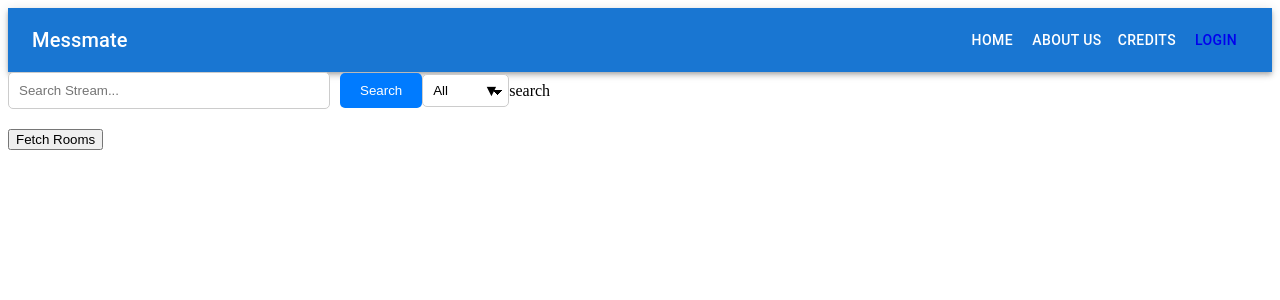
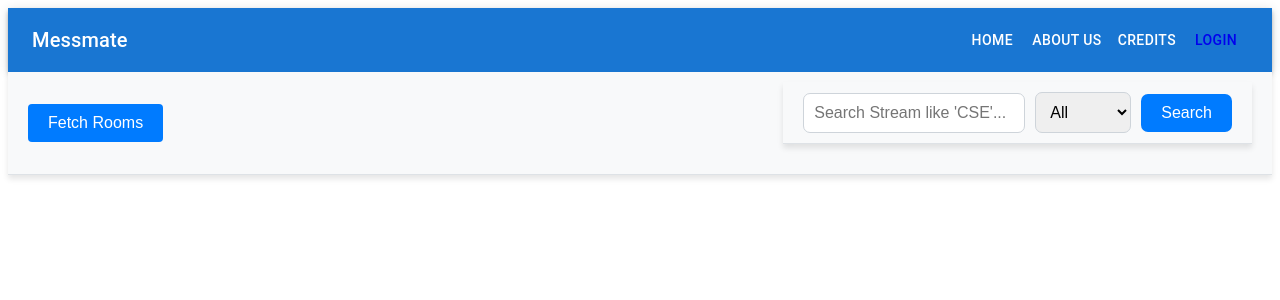
Before and after one commit to rishikrc3/roomateFinder, a React (Create React App) app in the folder client/: page /rooms in a window 1280 px wide. Shown: the top 300 px of the page. Built offline with nearby package versions, Linux system fonts and the light colour scheme.

Commit message:
Room Card Update

```diff
--- a/client/src/pages/Pages.css
+++ b/client/src/pages/Pages.css
@@ -1,76 +1,44 @@
+/* Rooms.css */
 
-/* Pages.css */
-
-.search {
+.top-bar {
   display: flex;
+  justify-content: space-between;
   align-items: center;
-  margin-bottom: 20px;
+  padding: 10px 20px;
+  background-color: #f8f9fa;
+  border-bottom: 1px solid #dee2e6;
+  box-shadow: 0 4px 6px rgba(0, 0, 0, 0.1);
 }
 
-input[type="text"] {
-  padding: 10px;
-  border: 1px solid #ccc;
-  border-radius: 5px;
-  margin-right: 10px;
-  width: 300px; /* Adjust width as needed */
+.fetch-button {
+  padding: 10px 20px;
+  font-size: 16px;
+  color: #fff;
+  background-color: #007bff;
+  border: none;
+  border-radius: 4px;
+  cursor: pointer;
+  transition: background-color 0.3s ease;
 }
 
-.search-btn {
-  padding: 10px 20px;
-  background-color: #007bff;
-  color: #fff;
-  border: none;
-  border-radius: 5px;
-  cursor: pointer;
-}
-
-.search-btn:hover {
+.fetch-button:hover {
   background-color: #0056b3;
 }
 
-.select-wrapper {
-  position: relative;
+.search-bar {
+  flex-grow: 1;
+  max-width: 400px;
+  margin-left: 20px;
 }
 
-.select-wrapper:after {
-  content: '\25BC'; /* Downward arrow */
-  position: absolute;
-  top: 50%;
-  right: 10px;
-  transform: translateY(-50%);
-  pointer-events: none;
+.search-page .container {
+  padding: 20px;
 }
-
-.gender-select {
-  padding: 8px 30px 8px 10px; /* Adjust padding to accommodate arrow */
-  border: 1px solid #ccc;
-  border-radius: 5px;
-  appearance: none;
-  -webkit-appearance: none;
-  background-color: #fff;
-  background-image: linear-gradient(45deg, transparent 50%, #000 50%),
-                    linear-gradient(135deg, #000 50%, transparent 50%);
-  background-position: calc(100% - 10px) calc(1em + 2px), calc(100% - 5px) calc(1em + 2px);
-  background-size: 5px 5px, 5px 5px;
-  background-repeat: no-repeat;
-  cursor: pointer;
-}
-
-/* Optional: Add styles for the container that holds both input and select */
-.container {
-  display: flex;
-  flex-direction: column;
-  align-items: center;
-}
-
 
 .results {
   display: flex;
-  grid-template-columns: repeat(auto-fit, minmax(300px, 1fr));
-  grid-gap: 20px;
+  flex-wrap: wrap;
+  gap: 20px;
 }
 
-.container {
-  max-width: 1200px;
-  margin: 0 auto;
-}
+/* Add any additional styles for RoomCard and other components as needed */
--- a/client/src/pages/RoomCard.css
+++ /dev/null
@@ -1,46 +0,0 @@
-/*Room */
-.room-card {
-    border: 1px solid #ccc;
-    border-radius: 8px;
-    padding: 20px;
-    margin-bottom: 20px;
-    box-shadow: 0px 4px 8px rgba(0, 0, 0, 0.1);
-  }
-
-  .room-card h1 {
-    margin: 5px 0;
-  }
-  .results{
-    display: flex;
-    flex-wrap: wrap;
-  }
-
-  /* RoomCard.css */
-
-.room-card {
-    background-color: #ffffff;
-    border: 1px solid #dddddd;
-    border-radius: 8px;
-    padding: 20px;
-    margin-bottom: 20px;
-    box-shadow: 0 4px 6px rgba(0, 0, 0, 0.1);
-    transition: transform 0.3s ease;
-  }
-
-  .room-card:hover {
-    transform: translateY(-5px);
-    box-shadow: 0 8px 12px rgba(0, 0, 0, 0.2);
-  }
-
-  .room-card h1 {
-    font-size: 18px;
-    margin: 10px 0;
-  }
-
-  .room-card h1:first-child {
-    margin-top: 0;
-  }
-
-  .room-card h1:last-child {
-    margin-bottom: 0;
-  }
--- a/client/src/pages/RoomCard.jsx
+++ /dev/null
@@ -1,17 +0,0 @@
-import React from "react";
-import "./Pages.css";
-import './RoomCard.css'
-
-const RoomCard = ({ fullName, messName, location, rent, lookingFor }) => {
-  return (
-    <div className="room-card">
-      <h1>Full name: {fullName}</h1>
-      <h1>Mess name: {messName}</h1>
-      <h1>Location: {location}</h1>
-      <h1>Rent: {rent}</h1>
-      <h1>Looking for: {lookingFor}</h1>
-    </div>
-  );
-};
-
-export default RoomCard;
--- a/client/src/pages/Rooms.jsx
+++ b/client/src/pages/Rooms.jsx
@@ -1,9 +1,9 @@
-
 import React, { useEffect, useState } from "react";
-import RoomCard from "./RoomCard";
+import RoomCard from "./components/RoomCard";
 import Search from "./Search";
 import "./Pages.css";
-import './RoomCard.css';
+import './components/RoomCard.css';
+//import './Rooms.css';
 
 const Rooms = () => {
   const [rooms, setRooms] = useState([]);
@@ -28,8 +28,10 @@ const Rooms = () => {
 
   return (
     <>
-      <Search />
-      <button onClick={handleButtonClick}>Fetch Rooms</button>
+      <div className="top-bar">
+        <button className="fetch-button" onClick={handleButtonClick}>Fetch Rooms</button>
+        <Search className="search-bar" />
+      </div>
       <section className="search-page">
         <div className="container">
           <div className="results">
--- a/client/src/pages/Search.jsx
+++ b/client/src/pages/Search.jsx
@@ -1,17 +1,15 @@
-import React, {useState} from 'react';
-import './search.css';
-import './Pages.css';
-
+import React, { useState } from "react";
+import "./search.css";
+import "./Pages.css";
 
 const Search = () => {
-
   const [searchTerm, setSearchTerm] = useState("");
+  const [selectedGender, setSelectedGender] = useState("");
 
   const handleSearch = () => {
     // Implement search functionality here
+    console.log("Search Term:", searchTerm, "Selected Gender:", selectedGender);
   };
-
-      const [selectedGender, setSelectedGender] = useState("");
 
   const handleGenderChange = (event) => {
     const value = event.target.value;
@@ -19,17 +17,15 @@ const Search = () => {
   };
 
   return (
+    <div className="search-bar-container">
       <div className="search">
         <input
           type="text"
-          placeholder="Search Stream..."
+          placeholder="Search Stream like 'CSE'..."
           value={searchTerm}
           onChange={(e) => setSearchTerm(e.target.value)}
+          className="search-input"
         />
-        <button className="search-btn" onClick={handleSearch}>
-          Search
-        </button>
-
         <div className="select-wrapper">
           <select
             className="gender-select"
@@ -41,9 +37,12 @@ const Search = () => {
             <option value="female">Female</option>
           </select>
         </div>
-            search
+        <button className="search-btn" onClick={handleSearch}>
+          Search
+        </button>
       </div>
-  )
-}
+    </div>
+  );
+};
 
-export default Search
+export default Search;
--- /dev/null
+++ b/client/src/pages/components/RoomCard.css
@@ -0,0 +1,36 @@
+/* RoomCard.css */
+
+.room-card {
+  background-color: #ffffff;
+  border: 1px solid #e0e0e0;
+  border-radius: 8px;
+  box-shadow: 0 4px 8px rgba(0, 0, 0, 0.1);
+  padding: 20px;
+  margin: 10px;
+  width: 100%;
+  max-width: 250px;
+  transition: transform 0.3s ease;
+}
+
+.room-card:hover {
+  transform: translateY(-10px);
+}
+
+.room-card-title {
+  font-size: 20px;
+  margin-bottom: 10px;
+  color: #333333;
+}
+
+.room-card-detail {
+  font-size: 16px;
+  color: #555555;
+  margin: 5px 0;
+}
+
+.results {
+  display: flex;
+  flex-wrap: wrap;
+  gap: 20px;
+  justify-content: space-around;
+}
--- /dev/null
+++ b/client/src/pages/components/RoomCard.jsx
@@ -0,0 +1,16 @@
+import React from "react";
+import './RoomCard.css'
+
+const RoomCard = ({ fullName, messName, location, rent, lookingFor }) => {
+  return (
+    <div className="room-card">
+      <h2 className="room-card-title"><strong>Name:</strong> {fullName}</h2>
+      <p className="room-card-detail"><strong>Mess Name:</strong> {messName}</p>
+      <p className="room-card-detail"><strong>Location:</strong> {location}</p>
+      <p className="room-card-detail"><strong>Rent:</strong> {rent}</p>
+      <p className="room-card-detail"><strong>Looking For:</strong> {lookingFor}</p>
+    </div>
+  );
+};
+
+export default RoomCard;
--- a/client/src/pages/search.css
+++ b/client/src/pages/search.css
@@ -1,23 +1,52 @@
-/* for search box   */
+/* search.css */
+
+.search-bar-container {
+  display: flex;
+  justify-content: flex-end;
+  align-items: center;
+  padding: 10px 20px;
+  background-color: #f8f9fa;
+  border-bottom: 1px solid #dee2e6;
+  box-shadow: 0 4px 6px rgba(0, 0, 0, 0.1);
+  margin-bottom: 20px;
+}
 
 .search {
-    display: flex;
+  display: flex;
+  align-items: center;
+}
 
-  }
+.search-input {
+  padding: 10px;
+  font-size: 16px;
+  border: 1px solid #ced4da;
+  border-radius: 7px;
+  margin-right: 10px;
+  width: 200px;
+}
 
-  .option-box:last-child {
-    margin-right: 0;
-  }
+.select-wrapper {
+  margin-right: 10px;
+}
 
-  .google-login, .forgot-password {
-    text-decoration: none;
-    color: #333;
-    margin: 10px;
-  }
+.gender-select {
+  padding: 10px;
+  font-size: 16px;
+  border: 1px solid #ced4da;
+  border-radius: 7px;
+}
 
-  .login-button {
-    font-size: 1.2rem;
-    padding: 15px 40px;
-    margin-top: 20px;
-    width: 100%;
-  }
+.search-btn {
+  padding: 10px 20px;
+  font-size: 16px;
+  color: #fff;
+  background-color: #007bff;
+  border: none;
+  border-radius: 7px;
+  cursor: pointer;
+  transition: background-color 0.3s ease;
+}
+
+.search-btn:hover {
+  background-color: #0056b3;
+}
```
Lines whose indentation alone changed are shown as unchanged.
